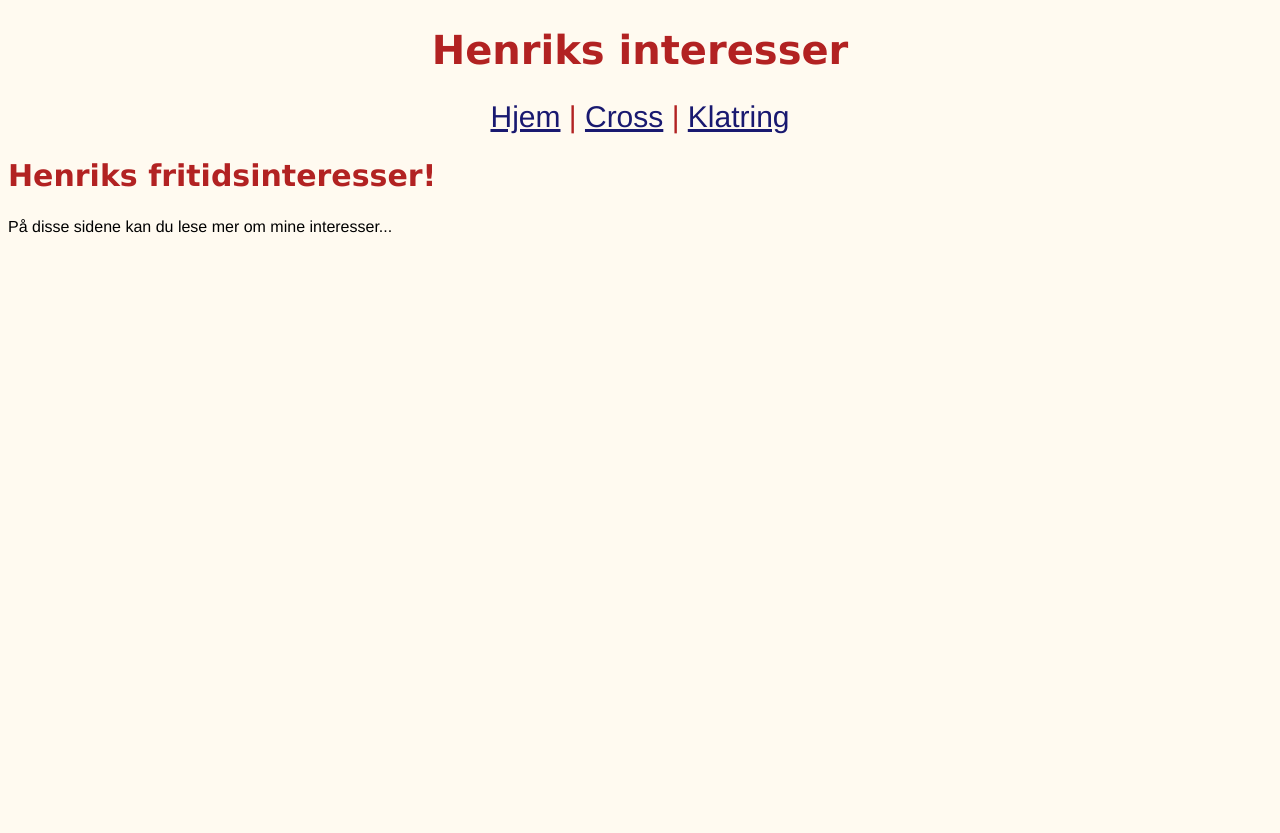
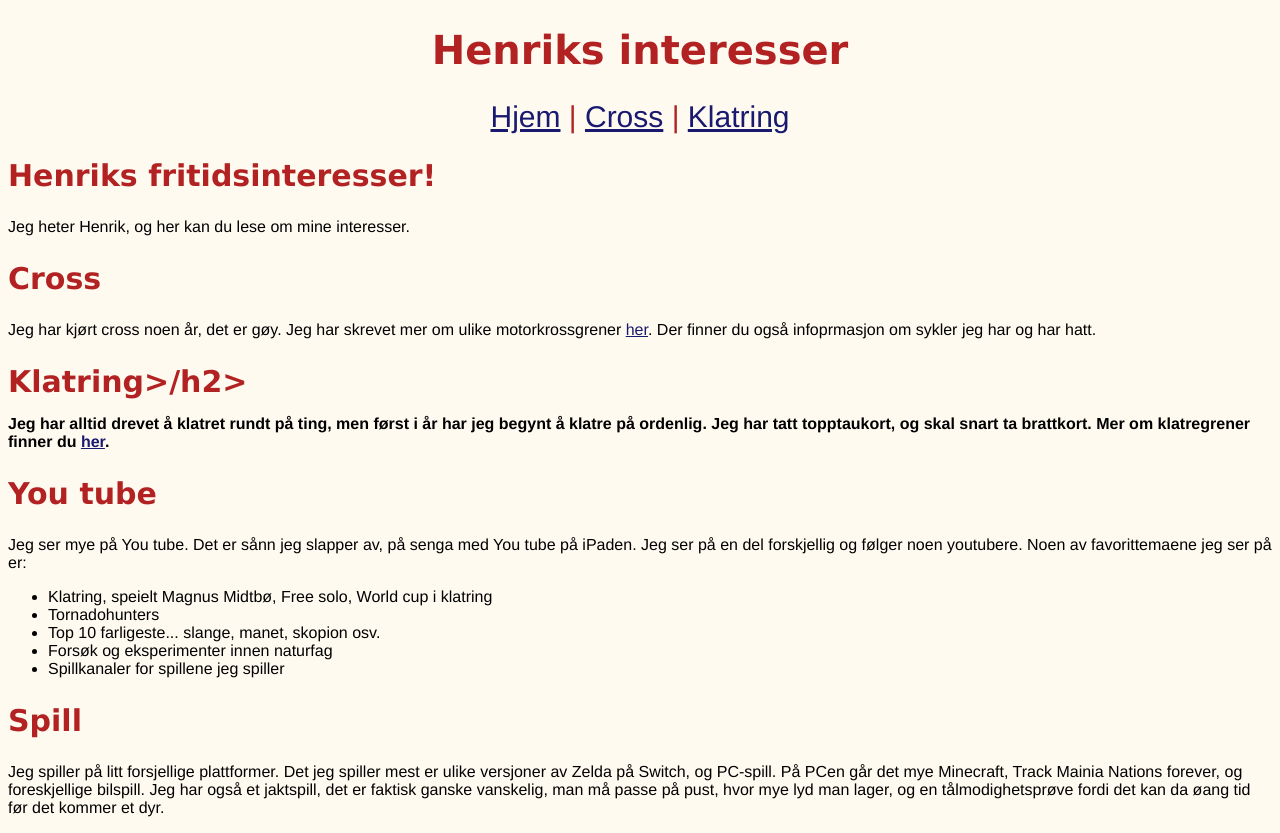
Before and after one commit to HenrikBrennecke/HenrikBrennecke, a plain HTML site: page index.html in a window 1280 px wide. Before the commit the page ends 800 px from the top, so only its background shows below. Drawn offline with Linux system fonts and the light colour scheme.

Commit message:
Update index.html

```diff
--- a/index.html
+++ b/index.html
@@ -30,7 +30,31 @@ Henriks interesser
 
 <body>
   <h2>Henriks fritidsinteresser!</h2>
-  <p>På disse sidene kan du lese mer om mine interesser...</p>
+  <p>Jeg heter Henrik, og her kan du lese om mine interesser.</p>
+
+<h2>Cross</h2>
+	<p>Jeg har kjørt cross noen år, det er gøy. Jeg har  skrevet mer om ulike motorkrossgrener  <a href="/HenrikBrennecke/cross.html">her</a>. Der finner du også infoprmasjon om sykler jeg har og har hatt.
+	</p>
+
+<h2>Klatring>/h2>
+	<p>Jeg har alltid drevet å klatret rundt på ting, men først i år har jeg begynt å klatre på ordenlig. Jeg har tatt topptaukort, og skal snart ta brattkort. Mer om klatregrener finner du <a href="/HenrikBrennecke/klatring.html">her</a>.</p>
+
+<h2>You tube</h2>
+<p> Jeg ser mye på You tube. Det er sånn jeg slapper av, på senga med You tube på iPaden. Jeg ser på en del forskjellig og følger noen youtubere. Noen av favorittemaene jeg ser på er:
+	<ul>
+		<li>Klatring, speielt Magnus Midtbø, Free solo, World cup i klatring </li>
+		<li>Tornadohunters</li>
+		<li>Top 10 farligeste... slange, manet, skopion osv.</li>
+		<li>Forsøk og eksperimenter innen naturfag</li>
+		<li>Spillkanaler for spillene jeg spiller</li>
+	</ul>
+</p>
+
+	<h2>Spill</h2>
+	<p>Jeg spiller på litt forsjellige plattformer. Det jeg spiller mest er ulike versjoner av Zelda på Switch, og PC-spill. På PCen går det mye Minecraft, Track Mainia Nations forever,
+		og foreskjellige bilspill. Jeg har også et jaktspill, det er faktisk ganske vanskelig, man må passe på pust, hvor mye lyd man lager, og en tålmodighetsprøve fordi det kan da øang tid før det kommer et dyr.
+	</p>
+
 </body>
 
 </html>
```
